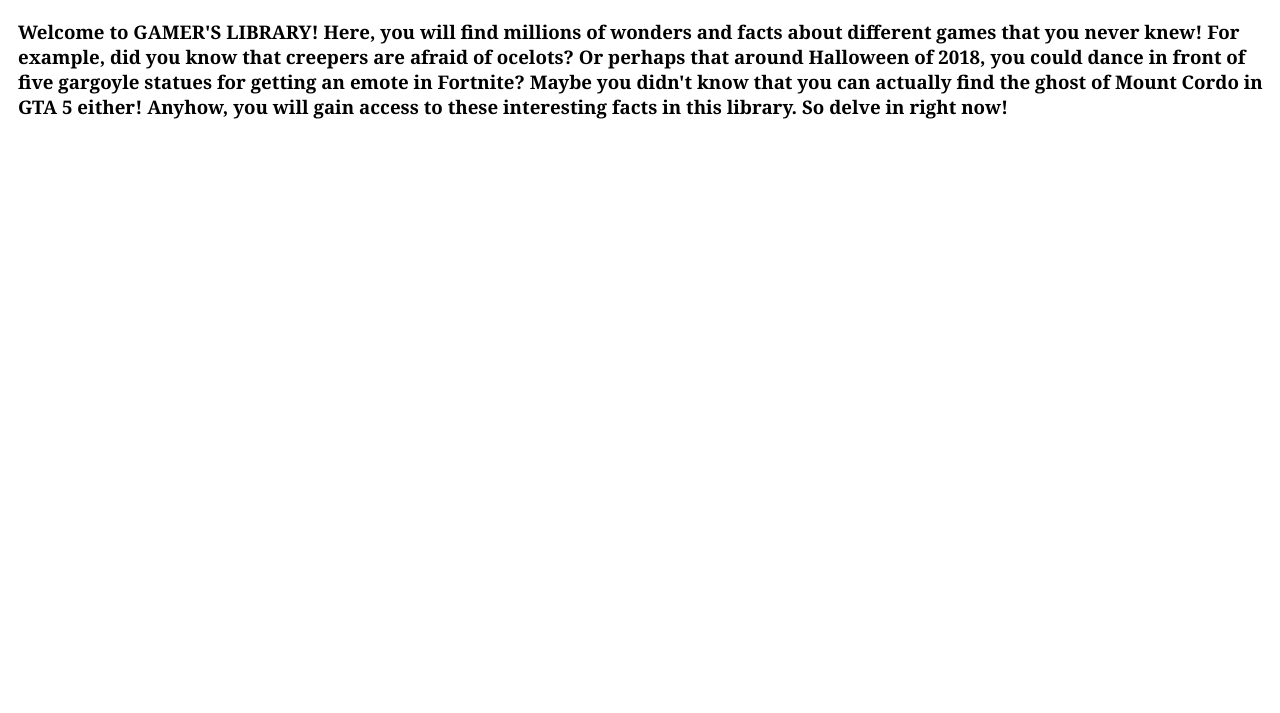
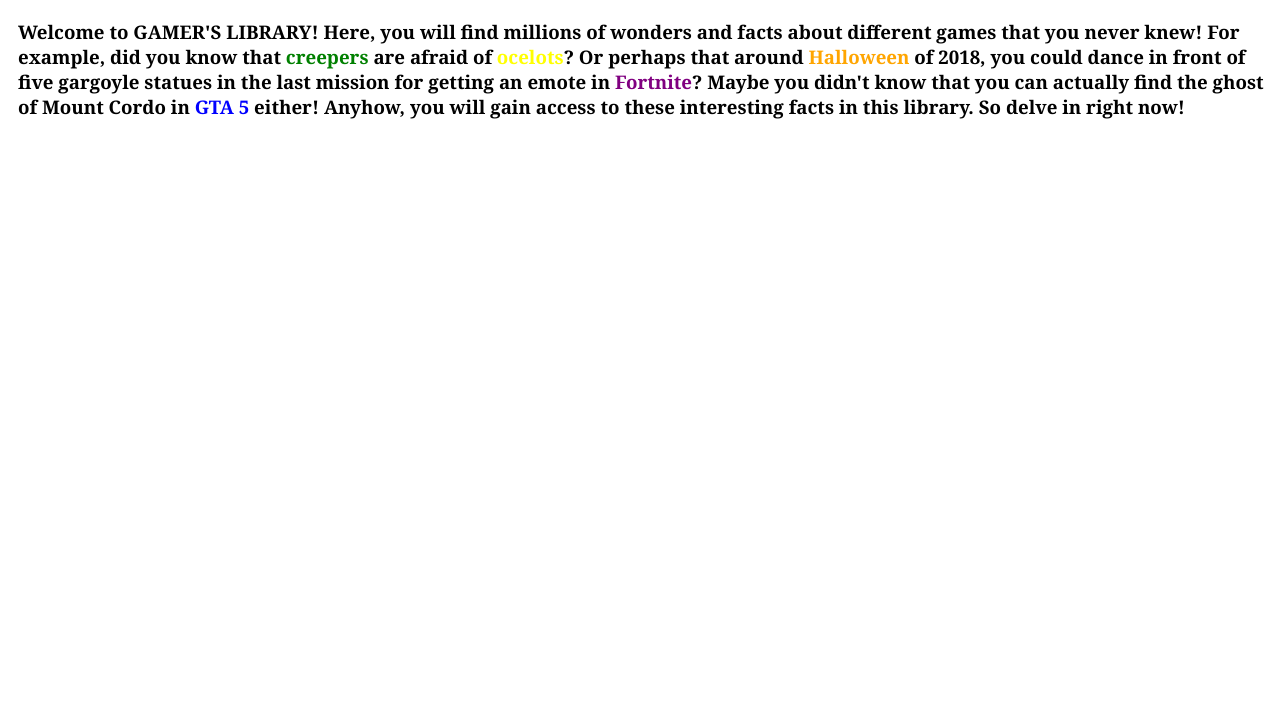
Before and after one commit to InsaneScholar/insanescholar.github.io, a plain HTML site: page index.html in a window 1280 px wide. Shown: the part 87-800 px from the top of the page. Drawn offline with Linux system fonts and the light colour scheme.

Commit message:
Update index.html

```diff
--- a/index.html
+++ b/index.html
@@ -8,6 +8,6 @@
 
 <body>
     <h1 style="padding-left: 10px; padding-bottom: 20px; font-family:georgia,garamond,serif; font-style:italic;">Gamer's Library</h1>
-    <h3 style="padding-left: 10px; padding-bottom: 20px; font-family:georgia,garamond,serif; font-style:bold;">Welcome to GAMER'S LIBRARY! Here, you will find millions of wonders and facts about different games that you never knew! For example, did you know that creepers are afraid of ocelots? Or perhaps that around Halloween of 2018, you could dance in front of five gargoyle statues for getting an emote in Fortnite? Maybe you didn't know that you can actually find the ghost of Mount Cordo in GTA 5 either! Anyhow, you will gain access to these interesting facts in this library. So delve in right now!</h3>
+    <h3 style="padding-left: 10px; padding-bottom: 20px; font-family:georgia,garamond,serif; font-style:bold;">Welcome to GAMER'S LIBRARY! Here, you will find millions of wonders and facts about different games that you never knew! For example, did you know that <span style="color: green;">creepers</span> are afraid of <span style="color: yellow;">ocelots</span>? Or perhaps that around <span style="color: orange;">Halloween</span> of 2018, you could dance in front of five gargoyle statues in the last mission for getting an emote in <span style="color: purple;">Fortnite</span>? Maybe you didn't know that you can actually find the ghost of Mount Cordo in <span style="color: blue;">GTA 5</span> either! Anyhow, you will gain access to these interesting facts in this library. So delve in right now!</h3>
 </body>
 </html>
```
